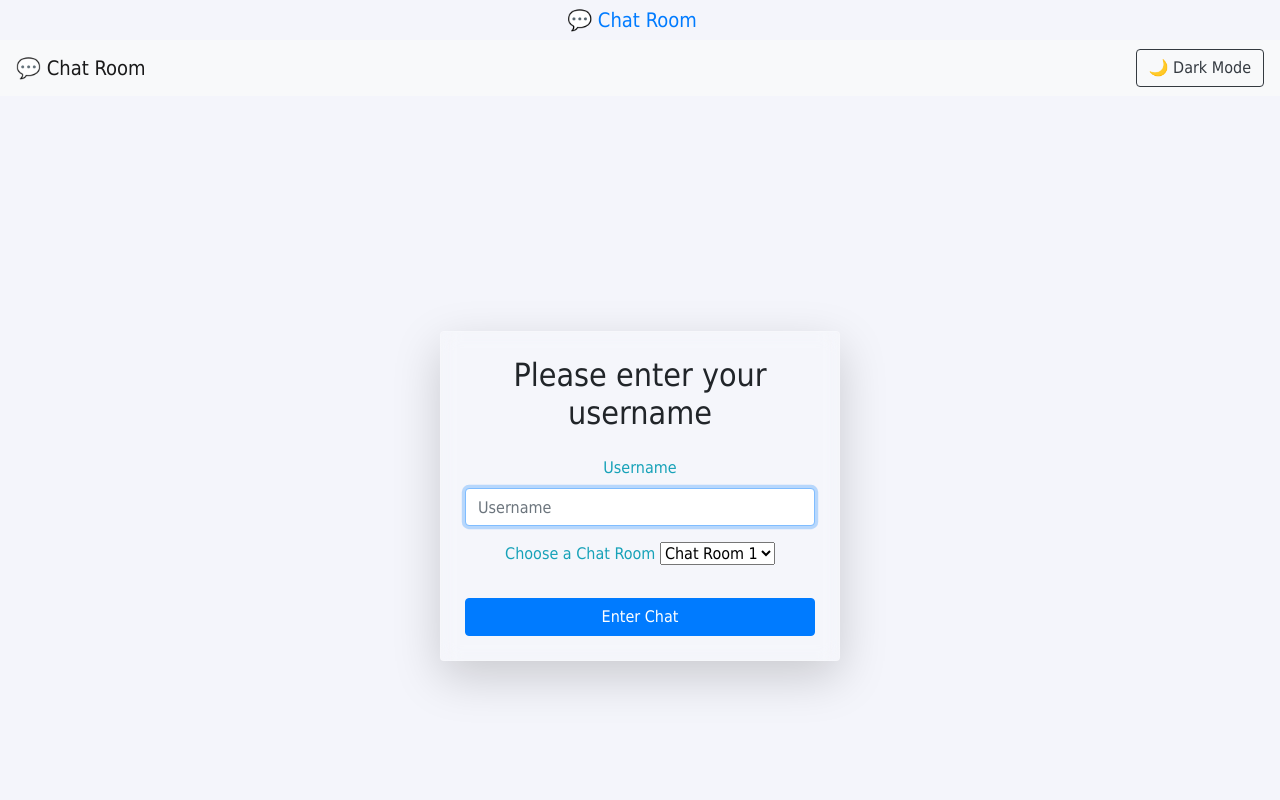
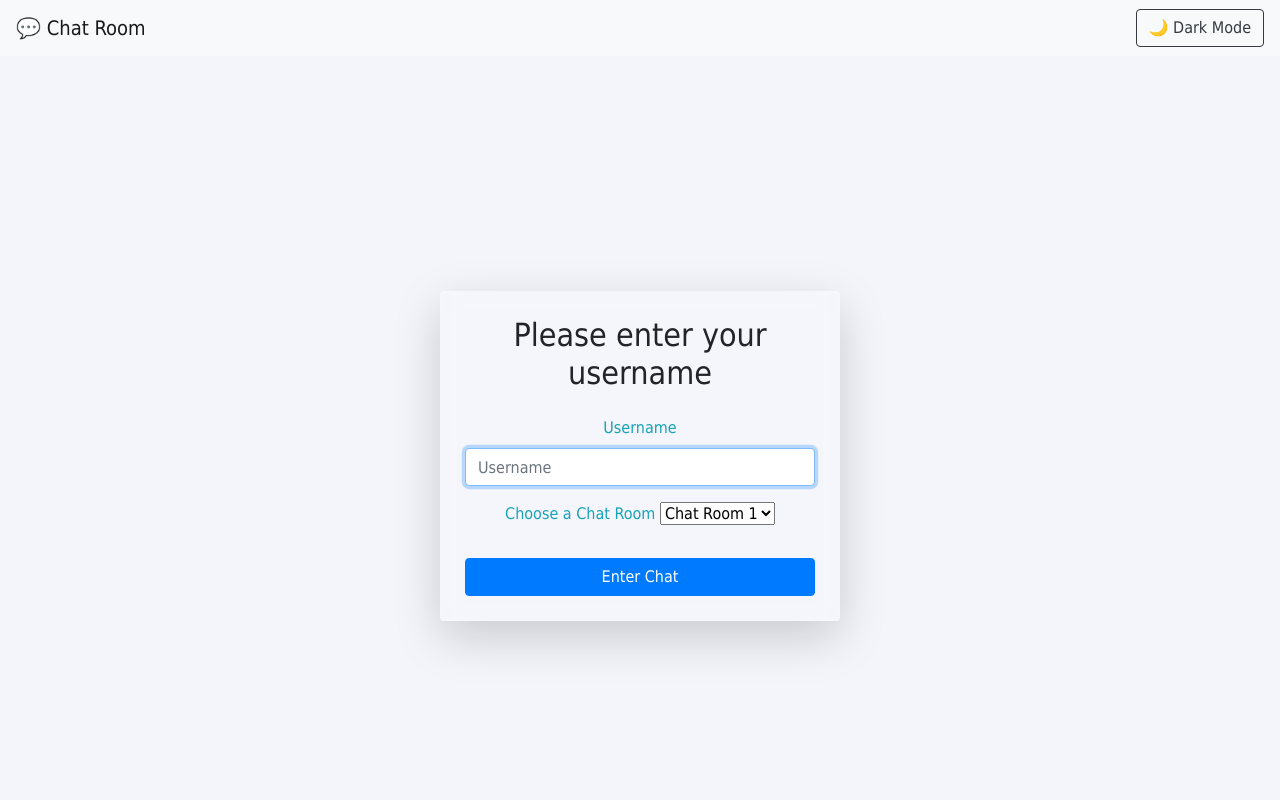
Before and after one commit to amareshwar3/Chat_room, a website: page nodejs-socketio-chat-application-main/nodejs-socketio-chat-application-main/public/index.html in a window 1280 px wide. Shown: the top 800 px of the page. Drawn offline with Linux system fonts and the light colour scheme; a web font is replaced by a local one.

Commit message:
Update index.html

```diff
--- a/nodejs-socketio-chat-application-main/nodejs-socketio-chat-application-main/public/index.html
+++ b/nodejs-socketio-chat-application-main/nodejs-socketio-chat-application-main/public/index.html
@@ -24,7 +24,7 @@
 
 
 <body class="ltr text-center">
-    <a class="navbar-brand fw-bold" href="#">💬 Chat Room</a>
+
   <nav class="navbar navbar-expand-lg navbar-light bg-light justify-content-between px-3">
   <a class="navbar-brand fw-bold" href="#">💬 Chat Room</a>
   <button id="toggleDarkMode" class="btn btn-outline-dark">🌙 Dark Mode</button>
```
